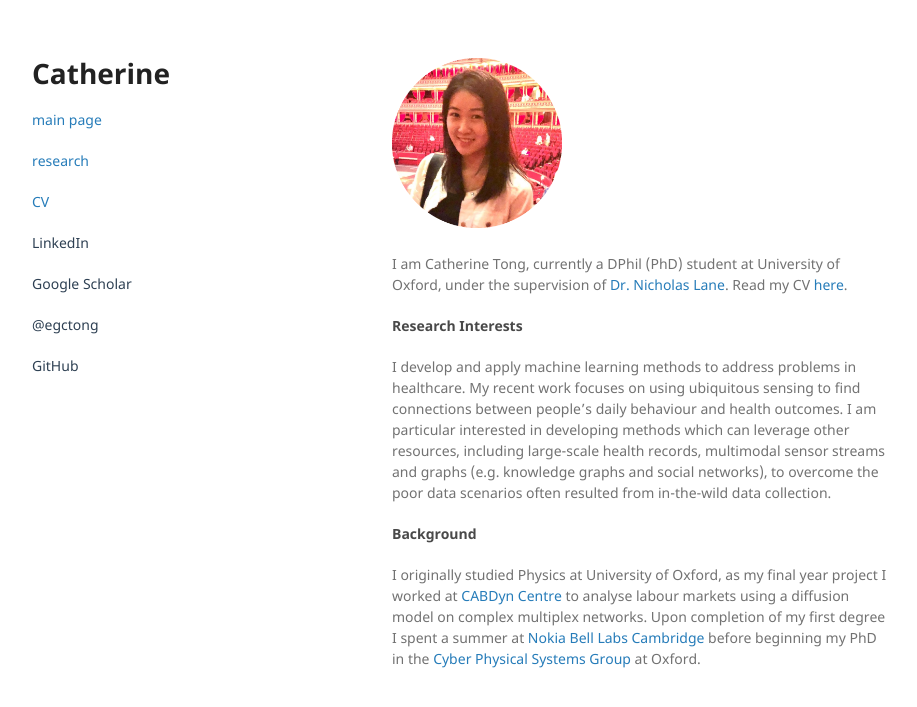
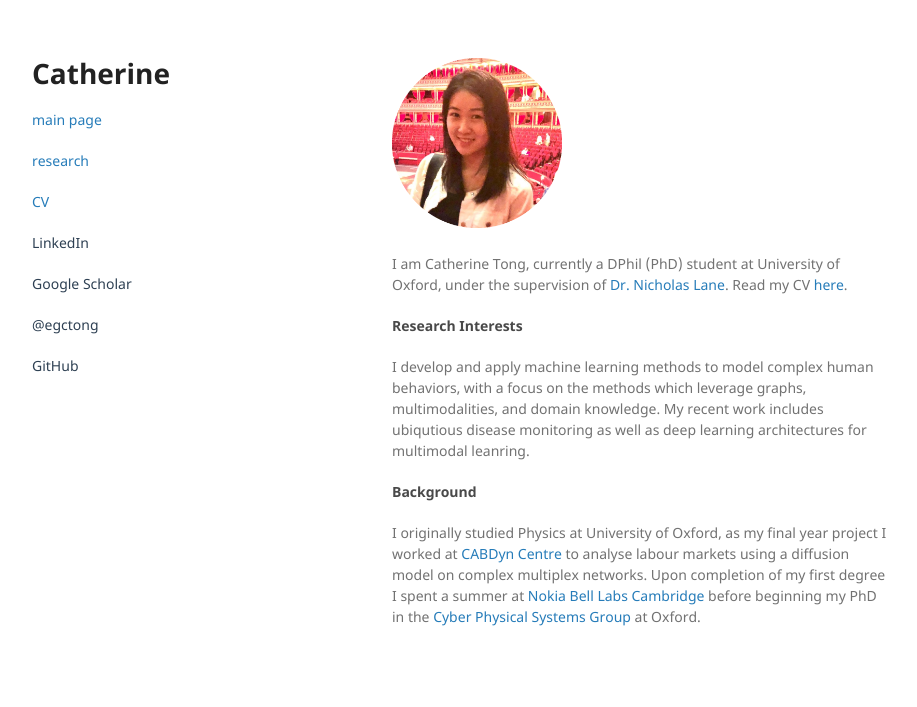
Before and after one commit to egctong/egctong.github.io, a Jekyll site: the page built from index.md, in a window 1280 px wide. Shown: the top 707 px of the page, without its empty margins (178-1095 px from the left). Built offline with Jekyll 4.4.1, drawn with Linux system fonts in a browser that asks for light colours.

Commit message:
updated background

```diff
--- a/index.md
+++ b/index.md
@@ -14,10 +14,14 @@ I am Catherine Tong, currently a DPhil (PhD) student at University of Oxford, un
 
 <!-- Areas: ubiquitous health monitoring, machine learning on graphs, embedding learning of large datasets, multimodal learning, deep learning in constrained platforms. -->
 
-I develop and apply machine learning methods to address problems in healthcare. My recent work focuses on using ubiquitous sensing to find connections between people’s daily behaviour and health outcomes. I am particular interested in developing methods which can leverage other resources, including large-scale health records, multimodal sensor streams and graphs (e.g. knowledge graphs and social networks), to overcome the poor data scenarios often resulted from in-the-wild data collection.
+I develop and apply machine learning methods to model complex human behaviors, with a focus on the methods which leverage graphs, multimodalities, and domain knowledge. My recent work includes ubiqutious disease monitoring as well as deep learning architectures for multimodal leanring.
+
+<!-- My recent work focuses on using ubiquitous sensing to find connections between people’s daily behaviour and health outcomes. I am particular interested in developing methods which can leverage other resources, including large-scale health records, multimodal sensor streams and graphs (e.g. knowledge graphs and social networks), to overcome the poor data scenarios often resulted from in-the-wild data collection.   -->
+
+
 
 #### [](#interests) Background
-I originally studied Physics at University of Oxford, as my final year project I worked at [CABDyn Centre](https://www.sbs.ox.ac.uk/research/cabdyn) to analyse labour markets using a diffusion model on complex multiplex networks. Upon completion of my first degree I spent a summer at [Nokia Bell Labs Cambridge](https://www.bell-labs.com) before beginning my PhD in the [Cyber Physical Systems Group](https://www.cs.ox.ac.uk/research/cyberphysical/)  at Oxford.
+I originally studied Physics at University of Oxford, as my final year project I worked at [CABDyn Centre](https://www.sbs.ox.ac.uk/research/cabdyn) to analyse labour markets using a diffusion model on complex multiplex networks. Upon completion of my first degree I spent a summer at [Nokia Bell Labs Cambridge](https://www.bell-labs.com) before beginning my PhD in the [Cyber Physical Systems Group](https://www.cs.ox.ac.uk/research/cyberphysical/) at Oxford.
 
 
 <!--
```
Also changed, not shown: 1 other file.
